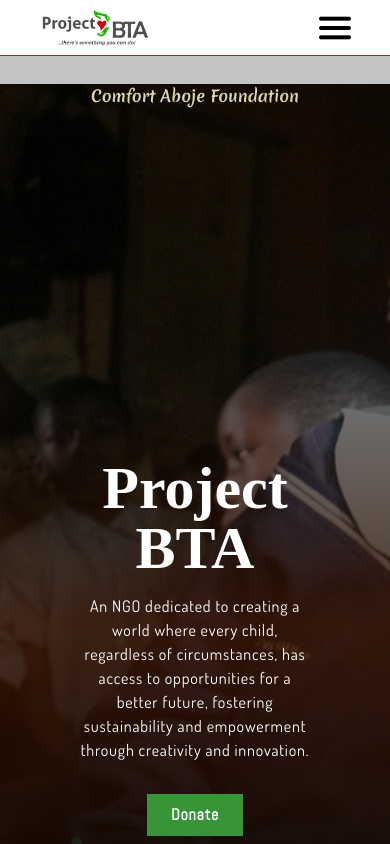
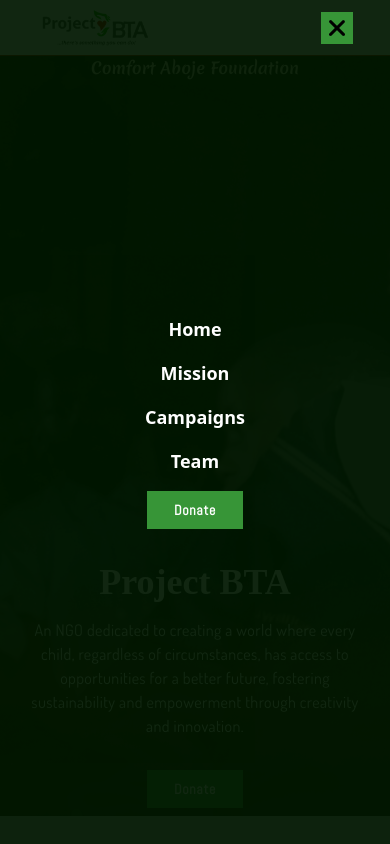
Before and after one commit to accdev1694/project-bta, a React (Vite) app: page / in a window 390 px wide. Both pictures are taken after a click on the button 335 px from the left and 27 px from the top of the page. Shown: the top 844 px of the page. Built offline with nearby package versions, Linux system fonts and the light colour scheme; a web font is replaced by a local one.

Commit message:
made home page responsive

```diff
--- a/src/App.jsx
+++ b/src/App.jsx
@@ -9,7 +9,7 @@
 import Testimonials from "./components/sections/Testimonials";
 function App() {
   return (
-    <div className="mt-12">
+    <div className="">
       <Navbar />
       <Home />
       <Mission />
--- a/src/components/Description.jsx
+++ b/src/components/Description.jsx
@@ -1,5 +1,5 @@
 const Description = ({text, className}) => {
-    return ( <p className={`${className} font-dosis tracking-wider`}>
+    return ( <p className={`${className} font-dosis tracking-wide sm:tracking-wider`}>
          {text}
         </p> );
 }
--- a/src/components/DonateLink.jsx
+++ b/src/components/DonateLink.jsx
@@ -1,5 +1,5 @@
 const DonateLink = ({title, className, href, onClick}) => {
-    return ( <a href={href} onClick={onClick} className={`${className} text-center btn font-abel w-24  border border-secondary font-bold py-2  transition tracking-wider`}>{title}</a> );
+    return ( <a href={href} onClick={onClick} className={`${className} text-center btn font-abel text-sm lg:text-xl w-24 lg:w-30 py-2  border border-secondary font-bold   transition tracking-wider`}>{title}</a> );
 }
 
 export default DonateLink;
--- a/src/components/Goals.jsx
+++ b/src/components/Goals.jsx
@@ -2,10 +2,10 @@
 
 const Goals = ({ text, icon, alt }) => {
   return (
-    <div className=" flex flex-col justify-between leading-[20px] text-default tracking-wider text-center items-center font-dosis gap-6 max-w-52 mt-8">
-      <Description text={text} className="h-[40%] text-sm text-white" />
+    <div className="w-25 h-45  flex flex-col justify-between leading-[20px] text-default tracking-wider text-center items-center font-dosis mt-4">
+      <Description text={text} className="w-full  text-sm text-white" />
       <img
-        className="h-36 w-36 bg-transparent-default p-6 shadow-[0_0_2px_white]"
+        className=" h-24 w-24 bg-transparent-default p-2 shadow-[0_0_2px_white]"
         src={icon}
         alt={alt}
       />
--- a/src/components/HeadingTwo.jsx
+++ b/src/components/HeadingTwo.jsx
@@ -1,5 +1,5 @@
 const HeadingTwo = ({title, className}) => {
-    return ( <h2 className={`text-6xl font-inria mb-4 font-bold ${className}`}>
+    return ( <h2 className={`text-4xl sm:text-6xl lg:text-8xl font-inria mb-4 font-bold ${className}`}>
           {title}
         </h2> );
 }
--- a/src/components/Navbar.jsx
+++ b/src/components/Navbar.jsx
@@ -1,13 +1,24 @@
 import { Link } from "react-router-dom";
 import DonateLink from "./DonateLink";
-import { useState } from "react";
+import { useEffect, useState } from "react";
 
 const Navbar = () => {
-  const [openMenu, setOpenMenu] = useState(false)
+  const [menuOpen, setMenuOpen] = useState(false);
+
+  useEffect(()=>{
+    const handleResize = () => {
+      if (window.innerWidth >= 1024) {
+        setMenuOpen(false)
+      }
+    }
+    window.addEventListener("resize", handleResize)
+    return ()=>{
+      window.removeEventListener("resize", handleResize)
+    }
+  },[setMenuOpen])
   return (
     // Navigation Bar
     <nav className="fixed top-0 left-0 right-0 flex justify-between items-center py-2 px-[10%] z-10 bg-white border-b-accent">
-
       {/* Logo */}
       <a className="flex justify-center items-center" href="#">
         <img
@@ -18,9 +29,34 @@
       </a>
 
       {/* Burger Menu */}
-      <button className="flex w-8 lg:hidden"><img src="/images/menu.png" alt="Menu Icon" /></button>
+      <button
+        onClick={() => setMenuOpen(!menuOpen)}
+        className="flex w-6 md:w-8 lg:hidden"
+      >
+        <img
+          src={!menuOpen && "/images/menu.png"}
+          alt={!menuOpen && "Menu Icon"}
+        />
+      </button>
       {/* Navigation Links */}
-      <div className="hidden lg:flex font-abel gap-6 justify-center items-center">
+      <div
+        onClick={() => setMenuOpen(false)}
+        className={`
+          ${menuOpen
+            ? "absolute flex flex-col fixed w-full inset-0 items-center justify-center z-30 text-white bg-transparent-green gap-4 font-bold text-lg "
+            : "hidden lg:flex font-abel gap-6 justify-center items-center"}
+        `}
+      >
+        {menuOpen && (
+          <button
+            onClick={() => {
+              setMenuOpen(false);
+            }}
+            className="fixed top-3 md:top-6 right-[9.5%] md:right-[10%] bg-secondary p-2 w-8"
+          >
+            <img src="/images/close.png" alt="Close Icon" />
+          </button>
+        )}
         <a className="hover:font-bold  transition" href="#">
           Home
         </a>
@@ -34,7 +70,11 @@
           Team
         </a>
         <div className="flex">
-          <DonateLink href="#donate" title="Donate" className="bg-secondary text-white" />
+          <DonateLink
+            href="#donate"
+            title="Donate"
+            className="bg-secondary text-white"
+          />
         </div>
       </div>
     </nav>
--- a/src/components/sections/Campaigns.jsx
+++ b/src/components/sections/Campaigns.jsx
@@ -17,7 +17,7 @@
   return (
     <section
       id="campaigns"
-      className=" text-center min-h-screen bg-transparent-green w-screen text-white pt-21 px-[15%] flex flex-col justify-center items-center"
+      className=" text-center min-h-screen bg-default w-screen text-white pt-21 px-[5%] lg:px-[15%] flex flex-col justify-center items-center"
     >
       <HeadingTwo title="Our Campaigns" className="text-dark-green" />
       <div className="flex justify-between gap-6">
--- a/src/components/sections/Home.jsx
+++ b/src/components/sections/Home.jsx
@@ -7,12 +7,12 @@
   return (
     <section
       id="home"
-      className=" min-h-[calc(100vh-84px)] mt-21 hero-image  flex flex-col justify-between"
+      className=" min-h-[calc(100vh-84px)] mt-14 md:mt-21 hero-image  flex flex-col justify-between"
     >
       <HeadingOne title="Comfort Aboje Foundation" className="text-tertiary"/>
-      <div className="flex flex-col justify-center text-center items-center bg-gradient px-[20%] pt-12 pb-2">
+      <div className="flex flex-col justify-center text-center items-center bg-gradient  pb-2">
         <HeadingTwo title="Project BTA" className="text-white" />
-        <Description className="text-white" text="An NGO dedicated to creating a world where every child, regardless of circumstances, has access to opportunities for a better future, fostering sustainability and empowerment through creativity and innovation." />
+        <Description className="text-white text-md sm:text-xl px-[5%] xl:px-[20%] lg:text-3xl xxl:text-3xl" text="An NGO dedicated to creating a world where every child, regardless of circumstances, has access to opportunities for a better future, fostering sustainability and empowerment through creativity and innovation." />
         <DonateLink
           href="#donate"
           title="Donate"
--- a/src/components/sections/Mission.jsx
+++ b/src/components/sections/Mission.jsx
@@ -7,7 +7,7 @@
   return (
     <section
       id="mission"
-      className="text-center min-h-screen bg-dark-green w-screen text-white px-[15%] mt-21 pt-21"
+      className="text-center min-h-[calc(100vh-84px)] mt-14 md:mt-21 bg-dark-green w-screen text-white px-[5%] lg:px-[15%]"
     >
       <HeadingOne
         title="There is Something You Can Do"
@@ -20,20 +20,19 @@
 
 We believe that all children deserve a fair chance at success, regardless of their background. Through focused programs and community partnerships, we provide education, mentorship, and life skills that foster growth and long-term impact. By investing in children today, we’re helping shape a brighter, more equitable tomorrow."
       />
-      <div className=" w-full flex justify-between items-center mt-12">
+      <div className=" flex justify-center gap-6 sm:gap-24 items-center mt-12">
         <Goals
-          text="To support underprivileged children in orphanages and IDP camps."
+          text="Orphanages and IDP Camps Support."
           icon="images/goal1.png"
           alt="Loving Handshake"
-
         />
         <Goals
-          text=" Providing essential relief materials just so they can focus on their learning. "
+          text="Essential relief materials to School Children. "
           icon="images/goal2.png"
           alt="Bowl of food"
         />
         <Goals
-          text="Enabling them to earn a living from upcycling and sustainable practices"
+          text="Training in upcycling and sustainablility"
           icon="images/goal3.png"
           alt="doll made from old clothes"
         />
--- a/src/components/sections/Team.jsx
+++ b/src/components/sections/Team.jsx
@@ -8,7 +8,7 @@
   }
 
   return (
-    <section id="team" className="min-h-screen pt-21 text-center bg-white px-[15%]">
+    <section id="team" className="min-h-screen pt-14 md:pt-21 text-center bg-white px-[5%] lg:px-[15%]">
       <HeadingOne
         title="Meet the passionate individuals behind our mission."
         className="mb-24 text-secondary"
--- a/src/index.css
+++ b/src/index.css
@@ -26,9 +26,9 @@
     --color-tertiary: #ddd4b5;
     --color-default: #c4c4c4;
     --color-accent: #ae2300;
-    --color-green: #379537;
     --color-transparent-default: #d2d2d22e;
     --color-dark-green: #011701;
+    --color-transparent-green: #011701ee;
 
     /* Fonts */
     --font-abel: "Abel", sans-serif;
@@ -78,6 +78,9 @@
   .bg-secondary {
     background-color: var(--color-secondary);
   }
+  .bg-transparent-green {
+    background-color: var(--color-transparent-green);
+  }
   .bg-dark-green {
     background-color: var(--color-dark-green);
   }
```
